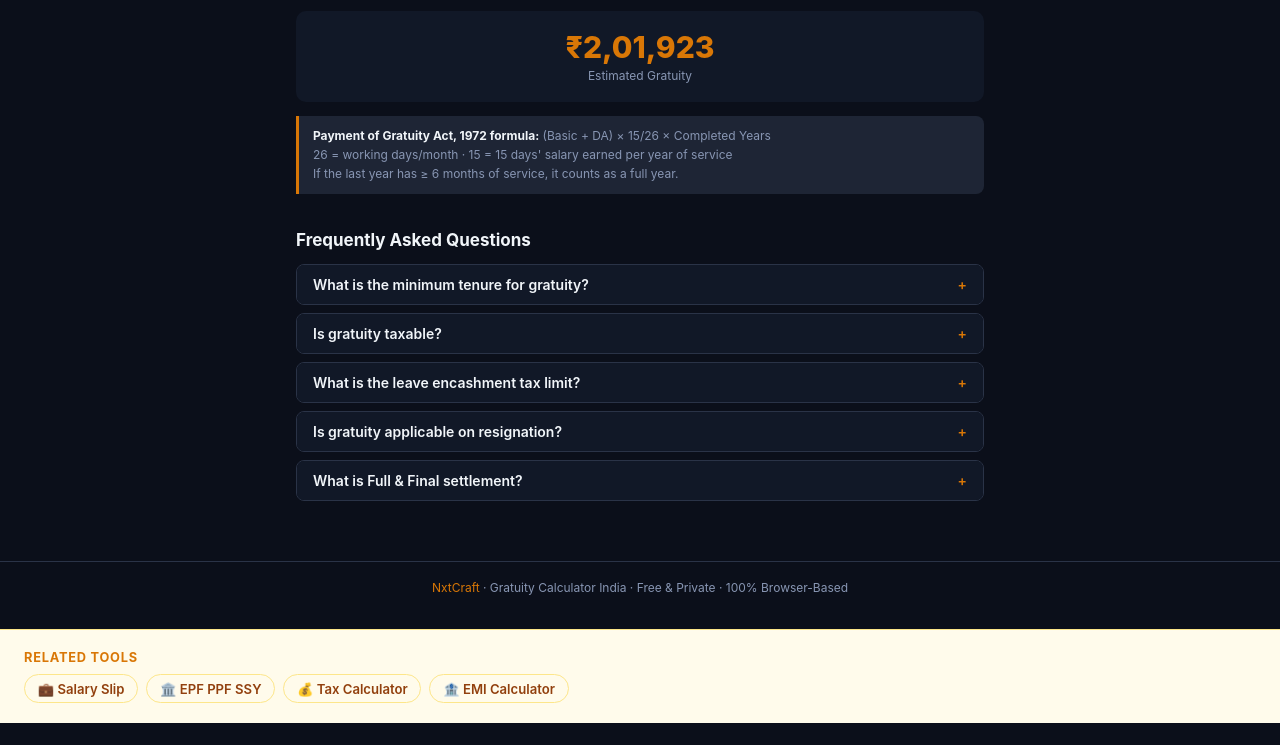
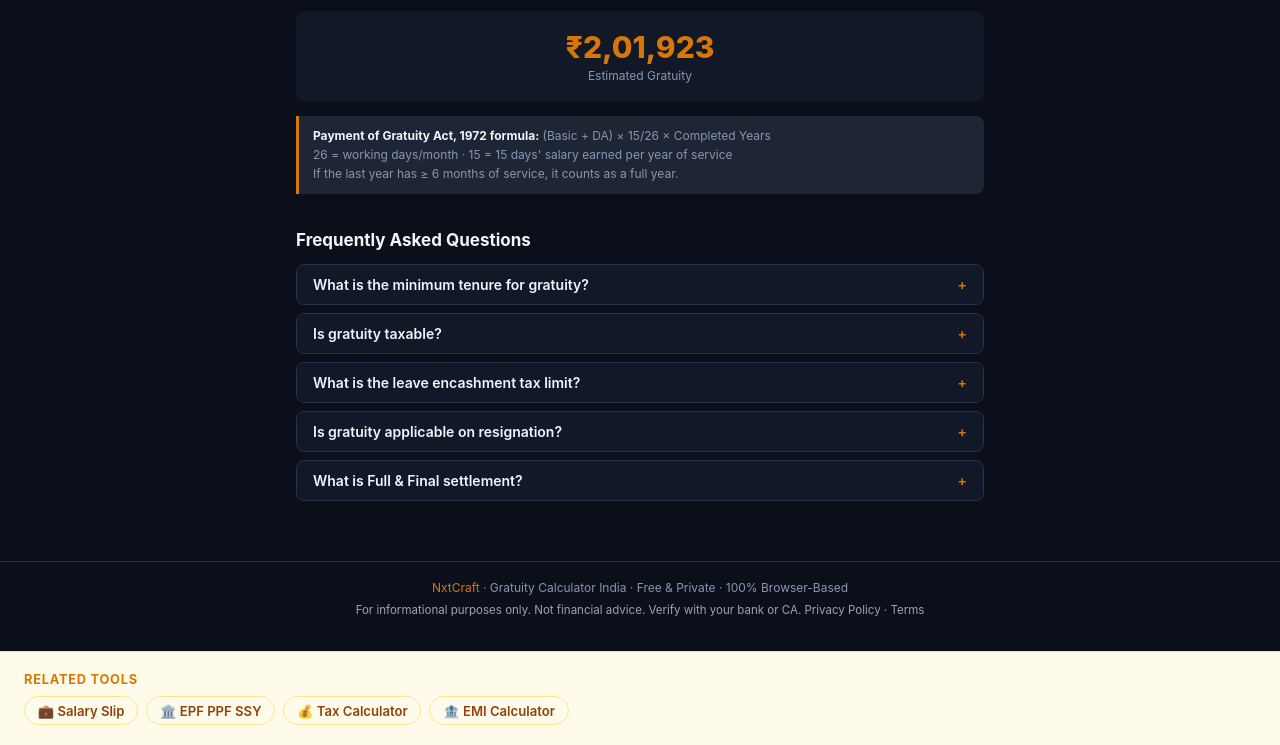
Before and after one commit to nxtcraft/gratuity, a plain HTML site: page index.html in a window 1280 px wide. Shown: the part 677-1422 px from the top of the page. Before the commit the page ends 1400 px from the top, so only its background shows below. Drawn offline with Linux system fonts and the light colour scheme.

Commit message:
legal: add Privacy Policy + Terms footer links; financial disclaimer
Co-Authored-By: Claude Sonnet 4.6 <noreply@anthropic.com>

```diff
--- a/index.html
+++ b/index.html
@@ -274,6 +274,7 @@ footer{text-align:center;padding:18px;font-size:12px;color:var(--muted);border-t
 
 <footer>
   <p><a href="https://nxtcraft.github.io/">NxtCraft</a> · Gratuity Calculator India · Free &amp; Private · 100% Browser-Based</p>
+<p style="font-size:.72rem;color:#9ca3af;margin-top:.5rem">For informational purposes only. Not financial advice. Verify with your bank or CA. <a href="https://nxtcraft.github.io/privacy/" style="color:#9ca3af">Privacy Policy</a> · <a href="https://nxtcraft.github.io/terms/" style="color:#9ca3af">Terms</a></p>
 </footer>
 
 <script>
```
